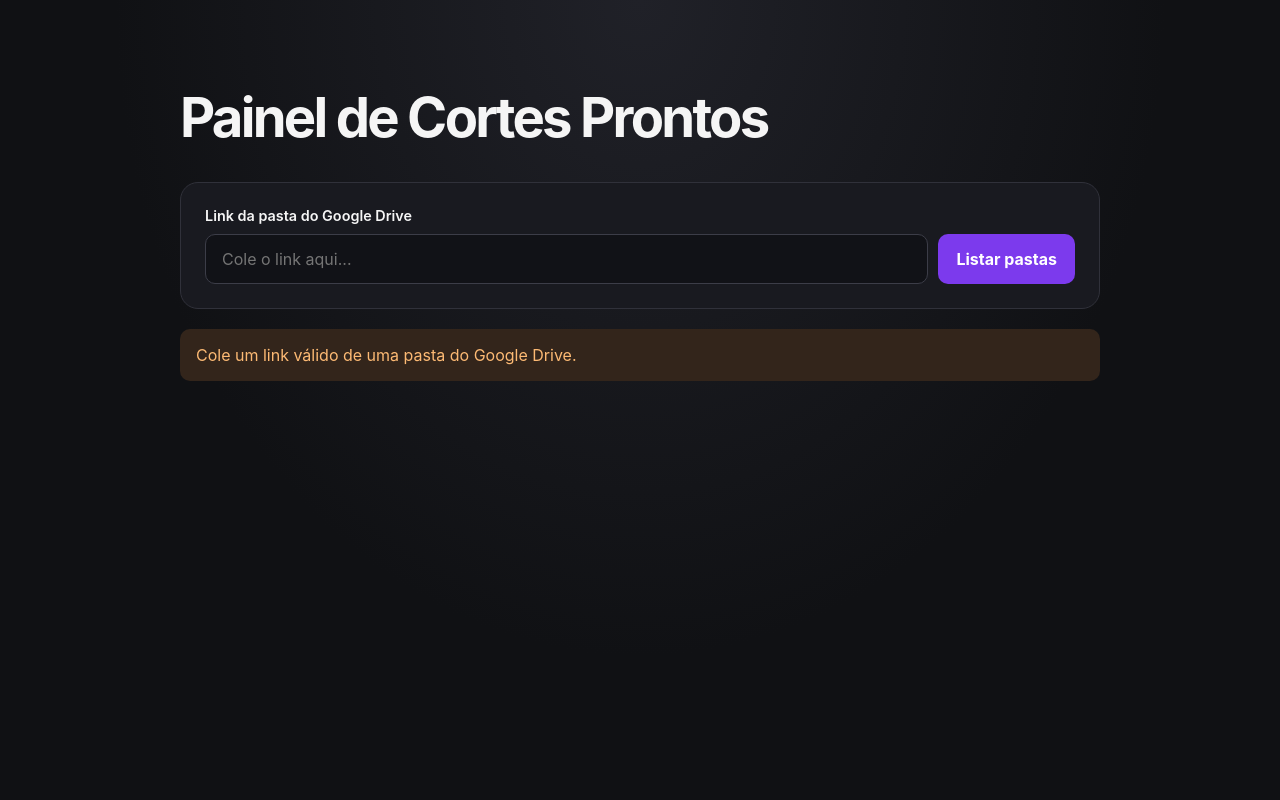
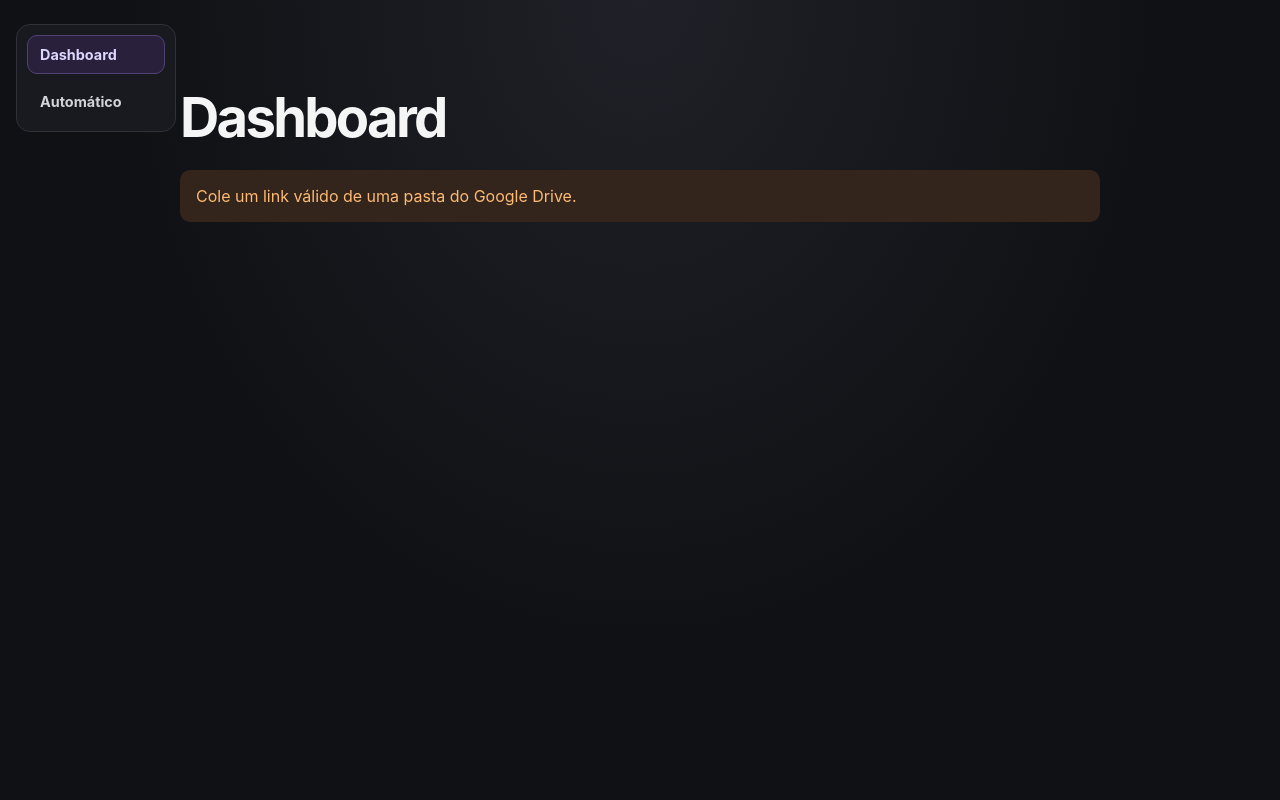
Before and after one commit to kaiqueck98/PAINEL-DE-CORTES, a Flask app: page /dashboard in a window 1280 px wide. Run offline with Flask 3, Linux system fonts and the light colour scheme; tables that the repository leaves empty hold one stand-in row (values such as "Sample post"); some libraries are stand-ins or nearby versions.

Commit message:
segunda pagina so pastas

```diff
--- a/app.py
+++ b/app.py
@@ -936,7 +936,7 @@ def index():
     view = None
     error = None
     folder_link = ""
-    folder_loaded = False
+    dashboard_view = request.endpoint == "dashboard"
     submitted_folder_link = False
     path_ids = []
     sort_order = ""
@@ -944,6 +944,12 @@ def index():
     posted_filter = "all"
     folder_model = {}
 
+    if (
+        request.method == "GET"
+        and request.endpoint == "index"
+        and request.args.get("path")
+    ):
+        return redirect(url_for("dashboard", **request.args.to_dict()))
     if request.method == "POST" and request.form.get("action") in {
         "mark_good",
         "save_model",
@@ -1080,7 +1086,6 @@ def index():
             if submitted_folder_link:
                 save_drive_folder_link(folder_link)
                 return redirect(url_for("dashboard"))
-            folder_loaded = True
         except (
             DriveError,
             AutomationSettingsError,
@@ -1103,7 +1108,7 @@ def index():
         posted_filter=posted_filter,
         folder_model=folder_model,
         error=error,
-        folder_loaded=folder_loaded,
+        dashboard_view=dashboard_view,
     )
 
 
--- a/templates/index.html
+++ b/templates/index.html
@@ -4,7 +4,7 @@
   <meta charset="utf-8">
   <meta name="viewport" content="width=device-width, initial-scale=1">
   <meta name="csrf-token" content="{{ csrf_token }}">
-  <title>Painel de Cortes Prontos</title>
+  <title>{% if dashboard_view %}Dashboard{% else %}Painel de Cortes Prontos{% endif %}</title>
   <style>
     :root {
       color-scheme: dark;
@@ -132,25 +132,20 @@
     }
   </style>
 </head>
-<body class="{% if folder_loaded %}has-dashboard-sidebar{% endif %}">
-  {% if folder_loaded %}
+<body class="{% if dashboard_view %}has-dashboard-sidebar{% endif %}">
+  {% if dashboard_view %}
     <nav class="dashboard-sidebar" aria-label="Navegação principal">
       <a href="{{ url_for('dashboard') }}" aria-current="page">Dashboard</a>
       <a href="{{ url_for('agendamento_page') }}">Automático</a>
     </nav>
   {% endif %}
   <main>
-    {% if folder_loaded %}
-      <span class="eyebrow">Organize seus vídeos</span>
-      <h1>Painel de Cortes Prontos</h1>
-      <p class="intro">Cole o link de uma pasta do Google Drive para navegar pelas pastas e encontrar seus vídeos.</p>
-
-      <a href="{{ url_for('agendamento_page') }}" style="display:block;margin-top:20px;padding:16px;border-radius:14px;background:#7c3aed;color:#fff;font-weight:700;text-align:center;text-decoration:none;font-size:1rem">📅 Automático - 4 vídeos por dia - 08:00, 12:30, 18:00, 21:00 - Clique aqui</a>
+    {% if dashboard_view %}
+      <h1>Dashboard</h1>
     {% else %}
       <h1>Painel de Cortes Prontos</h1>
-    {% endif %}
+      <a href="{{ url_for('agendamento_page') }}" style="display:block;margin-top:20px;padding:16px;border-radius:14px;background:#7c3aed;color:#fff;font-weight:700;text-align:center;text-decoration:none;font-size:1rem">📅 Automático - 4 vídeos por dia - 08:00, 12:30, 18:00, 21:00 - Clique aqui</a>
 
-    {% if folder_loaded %}
       <nav class="social-connections" aria-label="Conectar redes sociais">
         <div class="connection-group">
           <a class="connection-link {% if tiktok_connected %}connected{% else %}disconnected{% endif %}" href="{{ url_for('start_social_oauth', platform='tiktok') }}">
@@ -184,7 +179,6 @@
       <section class="social-publishing-options" aria-label="Envio de rascunhos ao TikTok">
         <p>O vídeo será enviado como rascunho para a caixa de entrada do TikTok. Abra a notificação no TikTok para adicionar texto, editar e publicar.</p>
       </section>
-    {% endif %}
 
       <form method="post">
         <label for="folder_link">Link da pasta do Google Drive</label>
@@ -192,16 +186,14 @@
           <input id="folder_link" name="folder_link" type="url" placeholder="Cole o link aqui..." autocomplete="off" required>
           <button type="submit">Listar pastas</button>
         </div>
-      {% if folder_loaded %}
-        <p class="hint">A pasta precisa estar acessível pela chave da API configurada no servidor.</p>
+      </form>
     {% endif %}
-    </form>
 
     {% if error %}
       <div class="message" role="status">{{ error }}</div>
     {% endif %}
 
-    {% if view %}
+    {% if dashboard_view and view %}
       <section class="content-panel" aria-labelledby="content-heading">
         <div class="section-heading">
           <h2 id="content-heading">{{ view.folder_name }}</h2>
@@ -400,12 +392,6 @@
       </section>
     {% endif %}
   </main>
-  {% if folder_loaded %}
-    <footer class="legal-links" aria-label="Informações legais">
-      <a href="{{ url_for('privacy') }}">Política de Privacidade</a>
-      <a href="{{ url_for('terms') }}">Termos de Uso</a>
-    </footer>
-  {% endif %}
   <script>
     document.addEventListener("click", async (event) => {
       const titleOption = event.target.closest("[data-title-option]");
```
Also changed, not shown: tests/test_autopost_quality.py (+27 -10 lines). Lines whose indentation alone changed are shown as unchanged.
